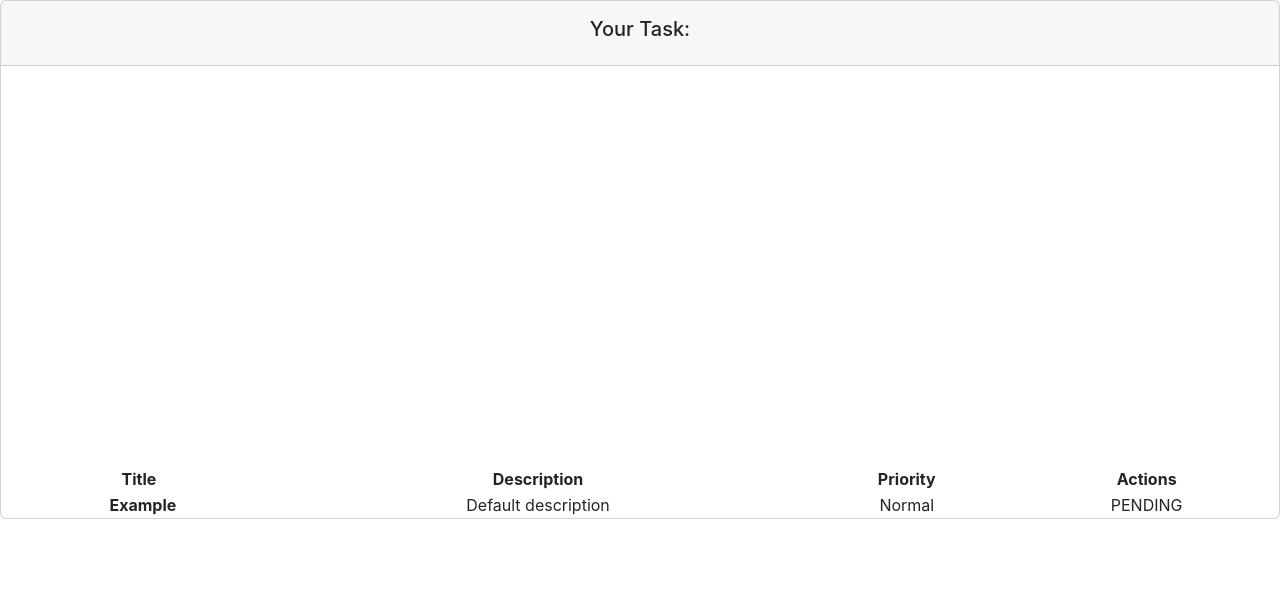
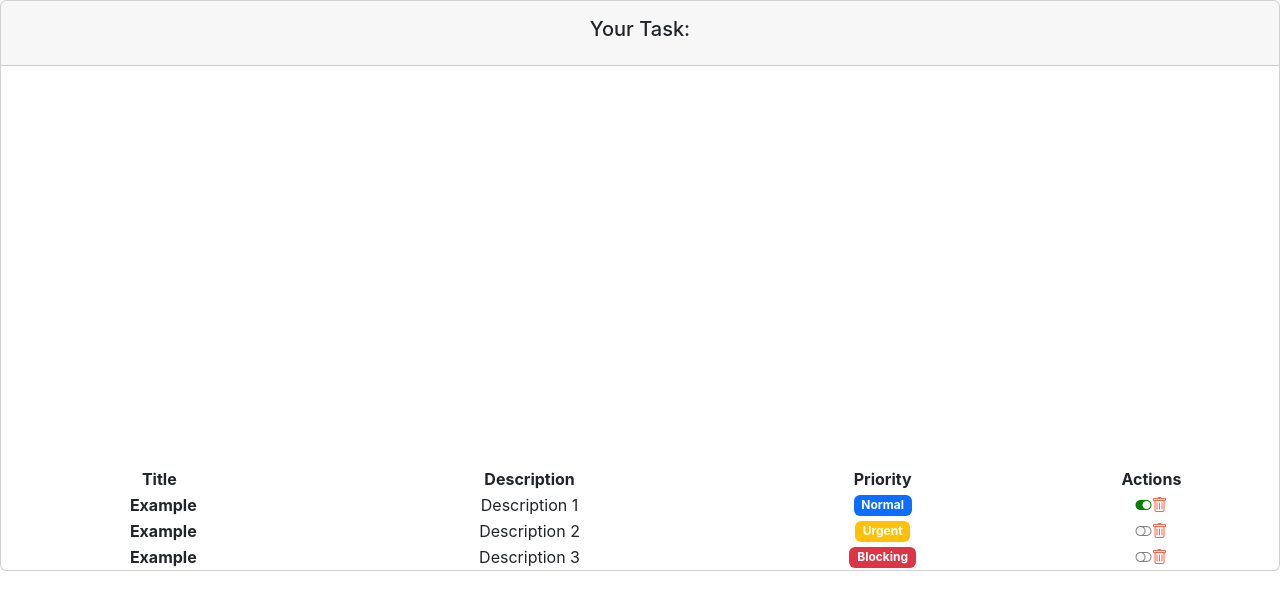
Before and after one commit to hernanguaragna/Open-Bootcamp, a React (Create React App) app in the folder ReactJS/mis-pruebas/hola-mundo/: page / in a window 1280 px wide. Shown: the top 610 px of the page. Built offline with nearby package versions, Linux system fonts and the light colour scheme.

Commit message:
add taskForm and bt icons

```diff
--- a/ReactJS/mis-pruebas/hola-mundo/src/components/conteiner/task.list.jsx
+++ b/ReactJS/mis-pruebas/hola-mundo/src/components/conteiner/task.list.jsx
@@ -1,75 +1,86 @@
-import React, {useState, useEffect} from 'react';
-import { LEVELS } from '../../models/levels.enum';
-import { Task } from '../../models/task.class';
-import TaskComponent from '../pures/task';
+import React, { useState, useEffect } from "react";
+import { LEVELS } from "../../models/levels.enum";
+import { Task } from "../../models/task.class";
+import TaskComponent from "../pures/task";
 import "../../styles/task.scss";
-
+import TaskForm from "../pures/forms/taskForm";
 
 const TaskListComponent = () => {
-
-    const defaultTask = new Task("Example", "Default description", false, LEVELS.NORMAL);
+	const defaultTask1 = new Task(
+		"Example",
+		"Description 1",
+		true,
+		LEVELS.NORMAL,
+	);
+	const defaultTask2 = new Task(
+		"Example",
+		"Description 2",
+		false,
+		LEVELS.URGENT,
+	);
+	const defaultTask3 = new Task(
+		"Example",
+		"Description 3",
+		false,
+		LEVELS.BLOCKING,
+	);
 	//*Estado del componente
 
-    const [tasks, settasks] = useState(defaultTask);
+	const [tasks, settasks] = useState([
+        defaultTask1,
+        defaultTask2,
+        defaultTask3]);
 	const [loading, setloading] = useState(true);
 
 	//*Control del Ciclo de vida del componente
 	useEffect(() => {
-        console.log('Task state has benn modified')
-        setloading(false)
+		console.log("Task state has benn modified");
+		setloading(false);
 		return () => {
-            console.log('TaskList component is going to unmount...')
+			console.log("TaskList component is going to unmount...");
 		};
-    }, []);
-
-
-
-
+	}, [tasks]);
 
 	const changeCompleted = (id) => {
-        console.log("TODO: Cambiar estado de una tarea")
-   }
+		console.log("TODO: Cambiar estado de una tarea");
+	};
 
 	return (
 		<div>
-            <div className='col-12'>
-            <div className='card'>
+			<div className="col-12">
+				<div className="card">
 					{/* Card Header */}
-            <div className='card-header p-3'>
-                <h5>
-                    Your Task:
-                </h5>
+					<div className="card-header p-3">
+						<h5>Your Task:</h5>
 					</div>
 					{/* Card Body(Content) */}
-            <div className='card-body' data-mdb-perfect-scrollbar='true' style={ {position: 'relative', height:'400px'}}></div>
+					<div
+						className="card-body"
+						data-mdb-perfect-scrollbar="true"
+						style={{ position: "relative", height: "400px" }}></div>
 					<table>
 						<thead>
-
 							<tr>
-                    <th scope='col'>Title</th>
-                    <th scope='col'>Description</th>
-                    <th scope='col'>Priority</th>
-                    <th scope='col'>Actions</th>
+								<th scope="col">Title</th>
+								<th scope="col">Description</th>
+								<th scope="col">Priority</th>
+								<th scope="col">Actions</th>
 							</tr>
-
 						</thead>
 
 						<tbody>
 							{/* TODO iterar sobre una lista de tareas */}
-
-            <TaskComponent task={defaultTask}> </TaskComponent>
+							{tasks.map((task, index) => {
+								return <TaskComponent key={index} task={task}></TaskComponent>;
+							})}
 						</tbody>
 					</table>
 				</div>
-
+                <TaskForm></TaskForm>
 			</div>
 			{/*  TODO aplicar un for/map para renderizar una lista */}
 		</div>
 	);
 };
 
-
-
-
-
 export default TaskListComponent;
--- /dev/null
+++ b/ReactJS/mis-pruebas/hola-mundo/src/components/pures/forms/taskForm.jsx
@@ -0,0 +1,11 @@
+import React from 'react';
+
+const TaskForm = () => {
+    return (
+        <form>
+
+        </form>
+    );
+}
+
+export default TaskForm;
--- a/ReactJS/mis-pruebas/hola-mundo/src/components/pures/task.jsx
+++ b/ReactJS/mis-pruebas/hola-mundo/src/components/pures/task.jsx
@@ -12,6 +12,52 @@ const TaskComponent = ({ task }) => {
 			console.log(`Task ${task.name} is going to`)
 		};
 	}, [task]);
+
+	//*Funcion que devuelve un badge dependiendo del
+	//*nivel de la tarea
+
+	function taskIconLevelBadge(){
+		switch (task.level) {
+			case LEVELS.NORMAL:
+				return(
+					<h6 className="mb-0">
+					<span className="badge bg-primary">
+					{task.level}
+
+					</span>
+
+					</h6>)
+			case LEVELS.URGENT:
+				return(
+					<h6 className="mb-0">
+					<span className="badge bg-warning">
+					{task.level}
+
+					</span>
+
+					</h6>)
+			case LEVELS.BLOCKING:
+				return(
+					<h6 className="mb-0">
+					<span className="badge bg-danger">
+					{task.level}
+
+					</span>
+
+					</h6>
+				)
+
+				default:
+					break;
+				}
+
+	}
+	//*funcion que retorna el swich del icono verde si la action esta hecha y gris si esta sin hacer.
+
+	const taskIconCompleted = () => (task.completed ? <i className="bi-toggle-on" style={{color: 'green'}}></i> : <i className="bi-toggle-off" style ={{color:'grey'}}></i>)
+
+
+
 	return (
 		<tr className="fw-normal">
 		<th>
@@ -22,32 +68,17 @@ const TaskComponent = ({ task }) => {
 
 		</td>
 		<td className="align-middle">
-			<span>{task.level}</span>
+			{taskIconLevelBadge()}
 
 		</td>
 		<td className="align-middle">
-			<span>{task.completed ? "COMPLETED" : "PENDING"}</span>
+		{taskIconCompleted()}
+		<i className="bi-trash" style={{color: 'tomato'}}></i>
 
 		</td>
 
 		</tr>
-		// <div>
-		// 	<h2 className="task-name">
-		// 	Nombre: {task.name}
-		// 	</h2>
 
-		// 	<h3>
-		// 	Descripcion: {task.description}
-		// 	</h3>
-
-		// 	<h4>
-		// 	Nivel: {task.level}
-		// 	</h4>
-
-		// 	<h5>
-		// 	This task is : {task.completed ? "COMPLETED" : "PENDING"}
-		// 	</h5>
-		// </div>
 	);
 };
 
--- a/ReactJS/mis-pruebas/hola-mundo/src/index.js
+++ b/ReactJS/mis-pruebas/hola-mundo/src/index.js
@@ -2,6 +2,7 @@ import React from 'react';
 import ReactDOM from 'react-dom/client';
 //!agrego bootstrap pero arriba de css para que no se pisen los estilos
 import 'bootstrap/dist/css/bootstrap.css';
+import 'bootstrap-icons/font/bootstrap-icons.css'
 import './index.css';
 import App from './App';
 import reportWebVitals from './reportWebVitals';
--- /dev/null
+++ b/ReactJS/mis-pruebas/package.json
@@ -0,0 +1,5 @@
+{
+  "dependencies": {
+    "bootstrap-icons": "^1.10.3"
+  }
+}
```
Also changed, not shown: 2 other files (tests, documents, lock files or other folders). Lines whose indentation alone changed are shown as unchanged.
